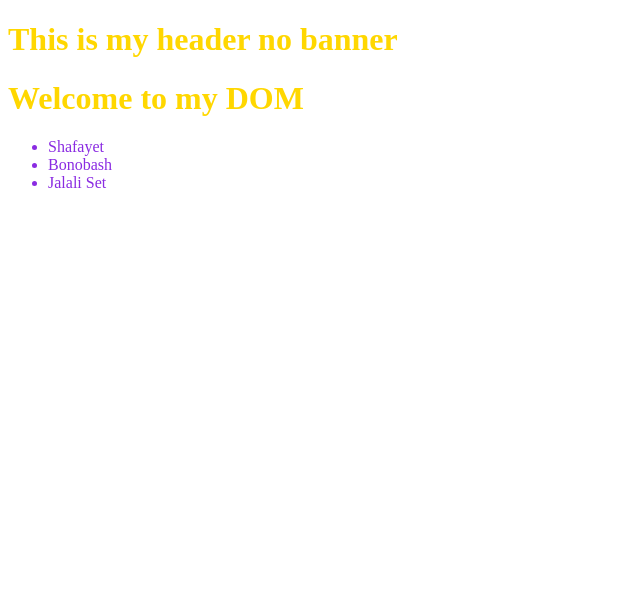
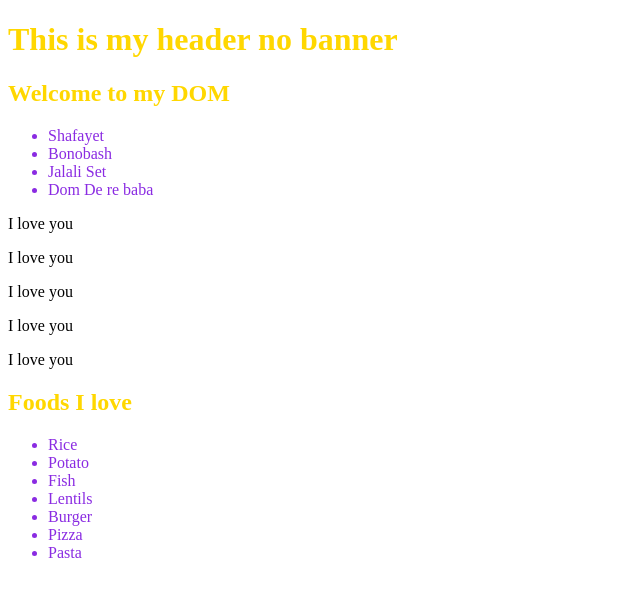
Before and after one commit to piasmajumdar/Tour-of-DOM, a plain HTML site: page index.html in a window 1280 px wide. Shown: the whole page, without its empty margins (0-640 px from the left). Drawn offline with Linux system fonts and the light colour scheme.

Commit message:
getElementsByTagName

```diff
--- a/index.html
+++ b/index.html
@@ -1,33 +1,90 @@
 <!DOCTYPE html>
 <html lang="en">
+
 <head>
     <meta charset="UTF-8">
     <meta name="viewport" content="width=device-width, initial-scale=1.0">
     <title>Tour of DOM</title>
     <link rel="stylesheet" href="./styles/style.css">
     <style>
-        h1{
+        h1 {
             color: gold;
         }
     </style>
 </head>
+
 <body>
     <header>
         <h1>This is my header no banner</h1>
     </header>
+
+    <section>
         <main>
             <h1>Welcome to my DOM</h1>
-    </main>
             <ul>
                 <li>Shafayet</li>
                 <li>Bonobash</li>
                 <li>Jalali Set</li>
+                <li>Dom De re baba</li>
             </ul>
 
+            <p>I love you</p>
+            <p>I love you</p>
+            <p>I love you</p>
+            <p>I love you</p>
+            <p>I love you</p>
+        </main>
+    </section>
+
+    <section>
+        <h1>Foods I love</h1>
+        <ul>
+            <li>Rice</li>
+            <li>Potato</li>
+            <li>Fish</li>
+            <li>Lentils</li>
+            <li>Burger</li>
+            <li>Pizza</li>
+            <li>Pasta</li>
+        </ul>
+    </section>
+
+
     <script>
-        console.log("Hello from JavaScript!!!");
-        console.log("Hello bole chole gelo")
+        // console.log("Hello from JavaScript!!!");
+        // console.log("Hello bole chole gelo");
+        // console.log("Document Object Model");
+
+        const student = {
+            name: 'Abul Mia',
+            id: 121,
+            study: function (subject) {
+                console.log('Studying subject: ', subject);
+            }
+        }
+
+        // document.getElementsByTagName
+
+        const liCollection = document.getElementsByTagName('li');
+        console.log(liCollection);
+
+        for (const li of liCollection) {
+            // console.log(li);
+            console.log(li.innerText);
+        }
+
+        const liHeadings = document.getElementsByTagName('h1');
+        for (const li of liHeadings) {
+            console.log(li.innerText);
+        }
+
+        const paragraphsLi = document.getElementsByTagName('p');
+        for (const p of paragraphsLi) {
+            console.log(p.innerText);
+        }
+
     </script>
     <script src="./js/hello.js"></script>
 </body>
+
 </html>
```
Lines whose indentation alone changed are shown as unchanged.
